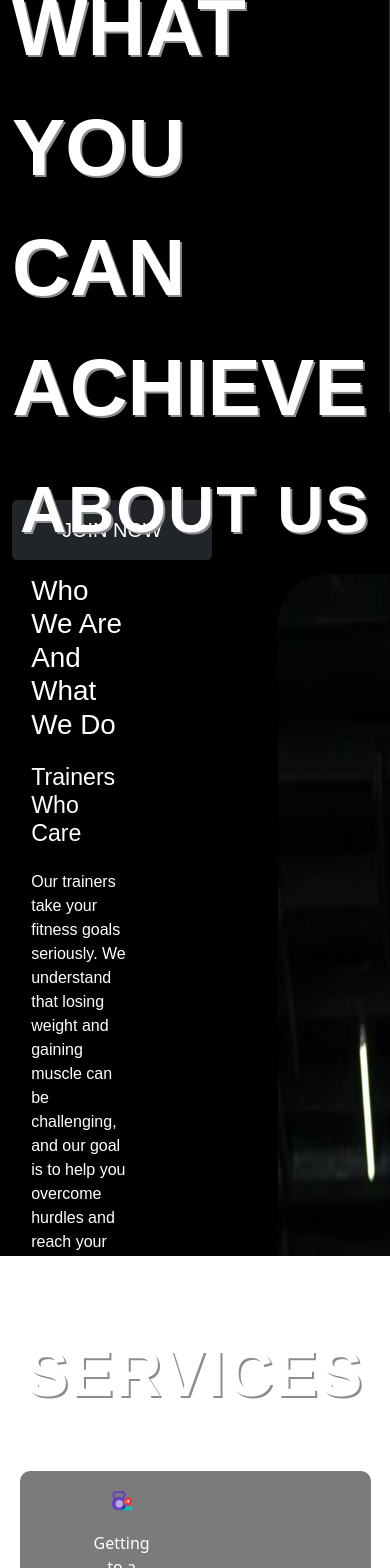
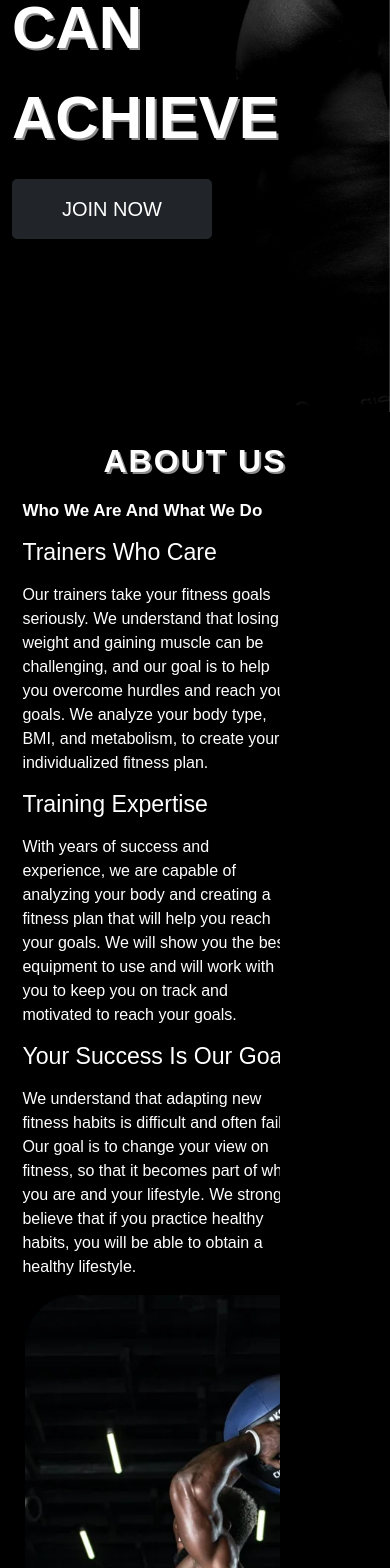
Before and after one commit to yadavNishant2020/Drona-gym-Landing-Page, a Next.js app in the folder landing-page/: page / in a window 390 px wide. Shown: the part 432-2000 px from the top of the page. Built offline with nearby package versions, Linux system fonts and the light colour scheme.

Commit message:
Responsive code

```diff
--- a/landing-page/components/About.js
+++ b/landing-page/components/About.js
@@ -9,7 +9,7 @@ function About() {
 
       <div className={AboutCss.innerContainer}>
         <div className={AboutCss.content}>
-          <h1>Who We Are And What We Do</h1>
+          <h1><b>Who We Are And What We Do</b></h1>
           <h3>Trainers Who Care</h3>
           <p>
             Our trainers take your fitness goals seriously. We understand that
@@ -25,7 +25,7 @@ function About() {
             goals. We will show you the best equipment to use and will work with
             you to keep you on track and motivated to reach your goals.
           </p>
-          <h3>Your Success Is Our Goal</h3>
+          <h3 >Your Success Is Our Goal</h3>
           <p>
             We understand that adapting new fitness habits is difficult and
             often fails. Our goal is to change your view on fitness, so that it
--- a/landing-page/styles/css modules/about.module.css
+++ b/landing-page/styles/css modules/about.module.css
@@ -26,8 +26,10 @@
 
 .innerContainer img{
     width: 70vh;
+
     border-radius: 50px;
     margin-left: 150px;
+
 
 }
 .innerContainer h1 {
@@ -52,3 +54,55 @@
     width: 50vw;
     margin-left: 8%;
 }
+/* RESPONSIVE CODE FOR MOBILE */
+@media only screen and (max-width: 600px) {
+    .heading {
+        font-size: 2rem;
+        padding-top: 25px;
+    }
+.container{
+    height: auto;
+
+}
+.innerContainer {
+    flex-direction: column;
+    width: 280px;
+}
+.innerContainer img {
+    width: 70vh;
+    border-radius: 50px;
+    margin-left: 25px;
+
+}
+
+.innerContainer h1 {
+    padding-bottom: 10px;
+    font-family: 'Bai Jamjuree', sans-serif;
+    font-size: 17px;
+
+}
+
+
+.innerContainer h3 {
+    padding-bottom: 8px;
+    font-family: 'Bai Jamjuree', sans-serif;
+
+}
+
+.innerContainer p {
+    font-size: 16px;
+    line-height: 24px;
+    font-family: 'Bai Jamjuree', sans-serif;
+
+}
+
+.content {
+    color: white;
+    width: 70vw;
+    margin-left: 8%;
+}
+
+.cont{
+    display: hidden;
+}
+}
--- a/landing-page/styles/css modules/services.module.css
+++ b/landing-page/styles/css modules/services.module.css
@@ -51,3 +51,16 @@
     width: 30%;
     margin-bottom: 20px;
 }
+
+/* RESPONSIVE CODE FOR MOBILE */
+@media only screen and (max-width: 600px) {
+    .heading {
+        font-size: 2rem;
+        padding-top: 25px;
+    }
+    .container {
+        flex-direction: column;
+        margin-bottom: 50px ;
+        margin-top: 25px;
+    }
+}
--- a/landing-page/styles/css modules/test.module.css
+++ b/landing-page/styles/css modules/test.module.css
@@ -30,7 +30,6 @@
     width: 100px;
     border-radius: 20px;
     height: 60vh;
-
 }
 
 .caption{
@@ -44,3 +43,28 @@ font-size: 20px;}
     color: rgb(255, 255, 255);
 font-size: 25px;
 }
+
+/* RESPONSIVE CODE FOR MOBILE */
+@media only screen and (max-width: 600px) {
+    .heading {
+        font-size: 2rem;
+        padding-top: 25px;
+    }
+    .carousel {
+        width: 80vw;
+
+    }
+    .carousel img{
+        width: 100px;
+        border-radius: 20px;
+        height: 40vh;
+    }
+    .carousel  p{
+        color: rgb(255, 255, 255);
+        font-size: 10px;}
+        .carousel  h3{
+            color: rgb(255, 255, 255);
+        font-size: 15px;
+        }
+
+}
--- a/landing-page/styles/css modules/top.module.css
+++ b/landing-page/styles/css modules/top.module.css
@@ -9,17 +9,11 @@
     background-repeat: no-repeat;
 
 
+
 }
 
 .cont{
     height: 100vh;
-}
-.img {
-    height: 70vh;
-    background-repeat: no-repeat;
-    right: 0px;
-    margin-top: 22%;
-    z-index: 2;
 }
 
 @import url('https://fonts.googleapis.com/css2?family=Bai+Jamjuree:ital,wght@1,700&display=swap');
@@ -31,6 +25,7 @@
     color: rgb(255, 255, 255);
     font-weight: 700;
     text-shadow: 2px 2px #8D8D8D;
+
 }
 
 .btn{
@@ -44,3 +39,66 @@ font-family: 'Bai Jamjuree', sans-serif;
     text-shadow: 2px 2px #dfe2e6;
 
 }
+
+/* RESPONSIVE CODE FOR MOBILE */
+@media only screen and (max-width: 600px) {
+    .heading{
+        margin-top: 120px;
+
+    }
+    .heading p{
+        font-size: 60px;
+        margin-top: 0px;
+    }
+    .background{
+        background-image: url(../../public/img/body-mob.png);
+    }
+    .btn{
+        margin-bottom: 40px;
+        }
+
+}
+/* RESPONSIVE CODE FOR MOBILE */
+@media only screen and (max-width: 600px) {
+    .heading {
+        font-size: 2rem;
+        padding-top: 25px;
+
+    }
+
+.innerContainer {
+    flex-direction: column;
+}
+.innerContainer img {
+    width: 70vh;
+    border-radius: 50px;
+    margin-left: 150px;
+
+}
+
+.innerContainer h1 {
+    padding-bottom: 10px;
+    font-family: 'Bai Jamjuree', sans-serif;
+
+}
+
+.innerContainer h3 {
+    padding-bottom: 8px;
+    font-family: 'Bai Jamjuree', sans-serif;
+
+}
+
+.innerContainer p {
+    font-size: 16px;
+    line-height: 24px;
+    font-family: 'Bai Jamjuree', sans-serif;
+
+}
+
+.content {
+    color: white;
+    width: 50vw;
+    margin-left: 8%;
+}
+
+}
```
Also changed, not shown: landing-page/public/img/body-mob.png (added).
